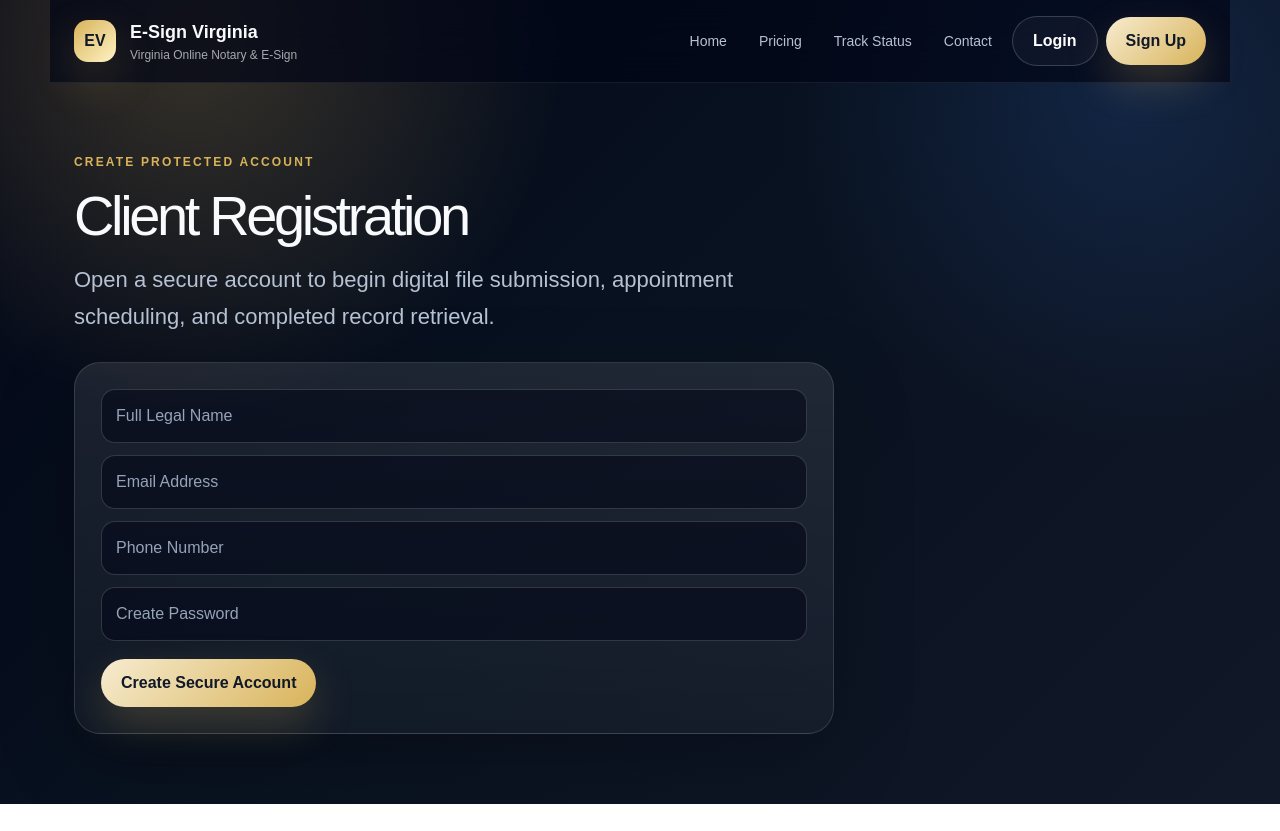
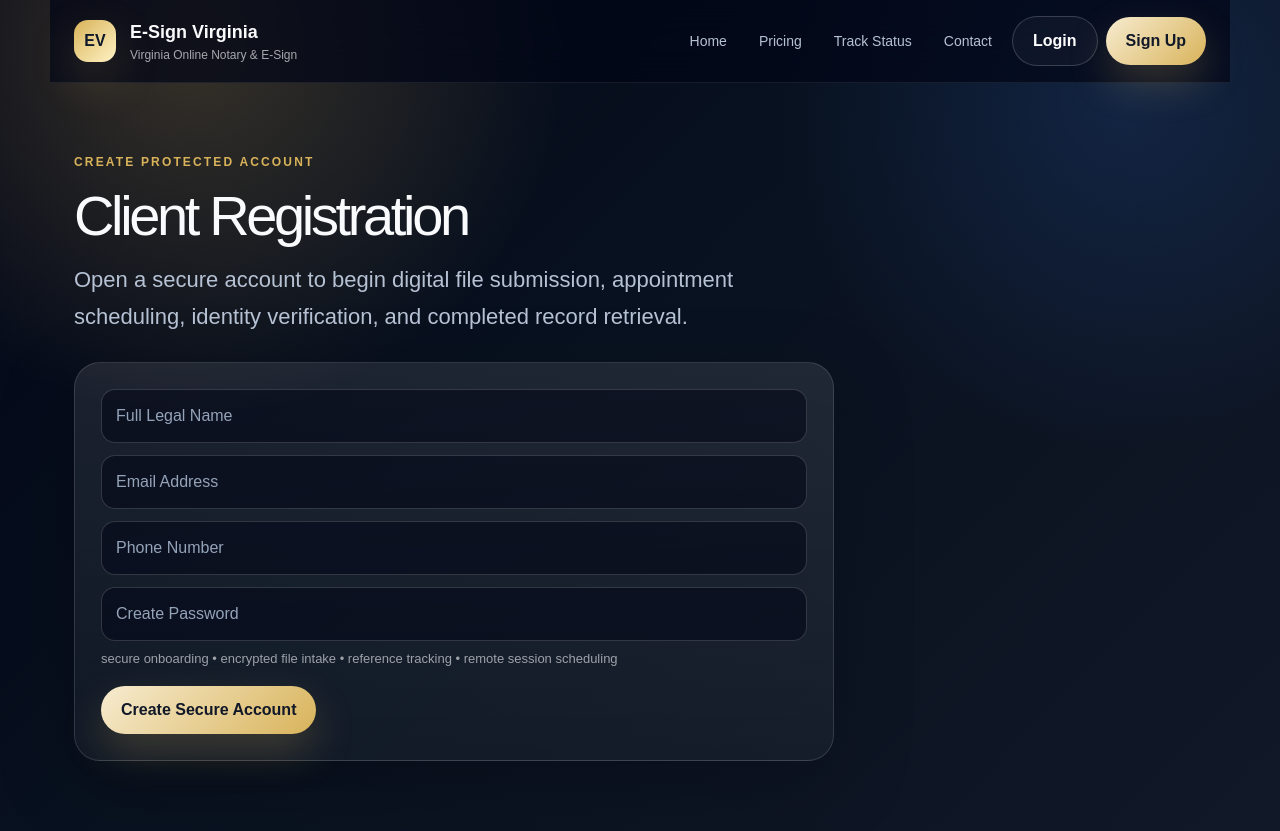
Before and after one commit to rawillia9801/esign, a Next.js app: page /register in a window 1280 px wide. Before the commit the page ends 804 px from the top, so only its background shows below. Built offline with nearby package versions, Linux system fonts and the light colour scheme.

Commit message:
Upgrade registration page premium onboarding feel

```diff
--- a/app/register/page.tsx
+++ b/app/register/page.tsx
@@ -8,12 +8,13 @@ export default function RegisterPage(){
    <section style={{padding:'70px 0'}}>
     <div className="eyebrow">Create Protected Account</div>
     <h1 className="hero-title" style={{fontSize:'56px'}}>Client Registration</h1>
-    <p className="hero-copy">Open a secure account to begin digital file submission, appointment scheduling, and completed record retrieval.</p>
+    <p className="hero-copy">Open a secure account to begin digital file submission, appointment scheduling, identity verification, and completed record retrieval.</p>
     <div className="card" style={{marginTop:'26px',maxWidth:'760px'}}>
       <input placeholder="Full Legal Name" style={{width:'100%',padding:'14px',marginBottom:'12px'}} />
       <input placeholder="Email Address" style={{width:'100%',padding:'14px',marginBottom:'12px'}} />
       <input placeholder="Phone Number" style={{width:'100%',padding:'14px',marginBottom:'12px'}} />
-      <input placeholder="Create Password" style={{width:'100%',padding:'14px',marginBottom:'18px'}} />
+      <input placeholder="Create Password" style={{width:'100%',padding:'14px',marginBottom:'8px'}} />
+      <div style={{fontSize:'13px',opacity:.6,marginBottom:'18px'}}>secure onboarding • encrypted file intake • reference tracking • remote session scheduling</div>
       <Link href="/confirmation" className="btn">Create Secure Account</Link>
     </div>
    </section>
```
